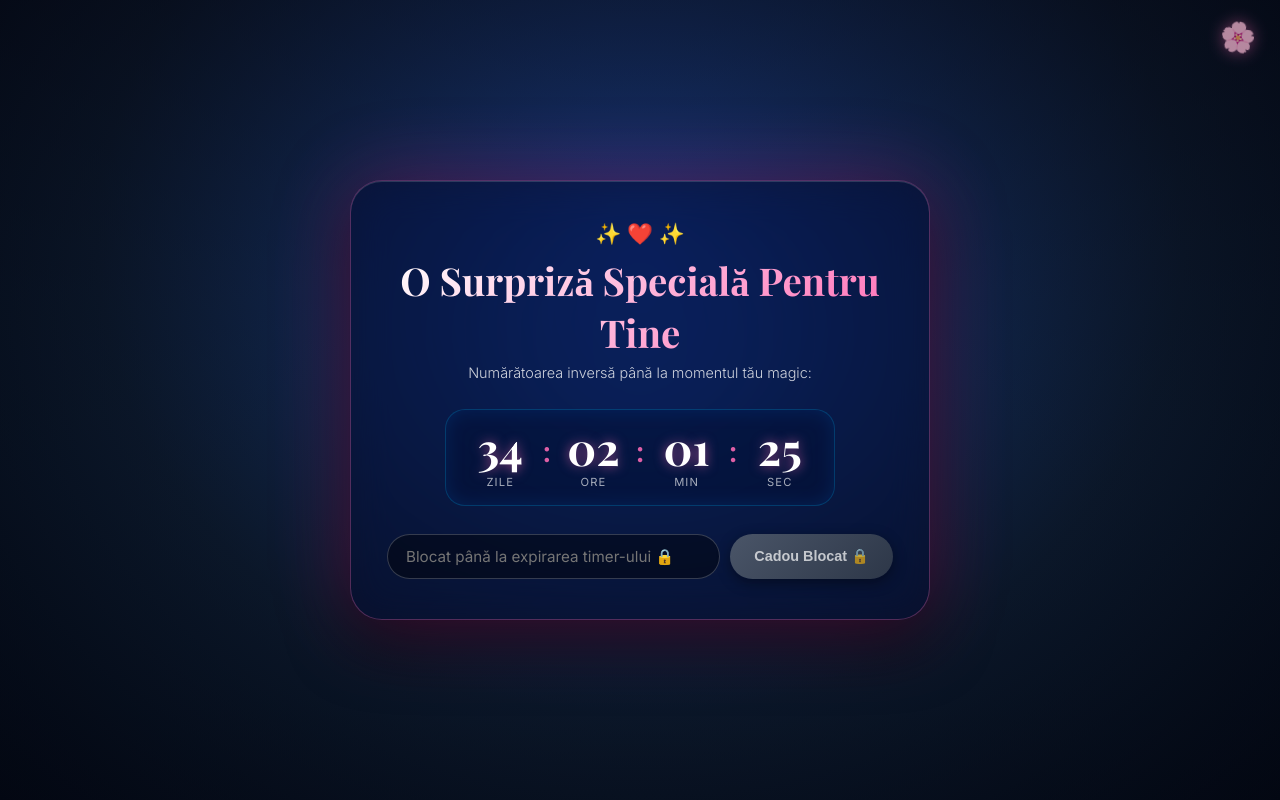
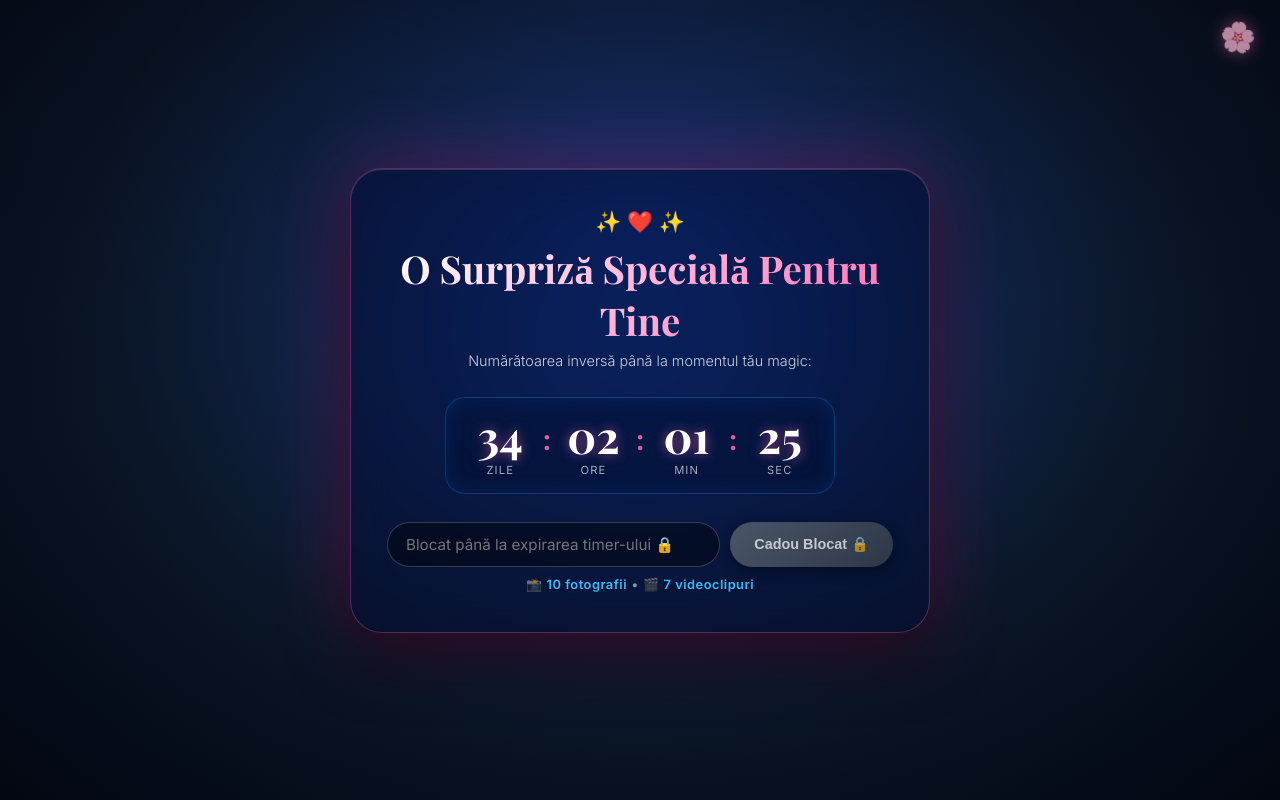
Before and after one commit to corneluu/la-multi-ani, a React (Vite) app: page / in a window 1280 px wide. Built offline with nearby package versions, Linux system fonts and the light colour scheme; no server answers.

Commit message:
Show photo and video count on login page

```diff
--- a/src/LoginPage.css
+++ b/src/LoginPage.css
@@ -428,3 +428,17 @@
     padding: 10px 14px;
   }
 }
+
+/* ── Gallery Preview Hint ── */
+.gallery-preview-hint {
+  margin-top: 10px;
+  text-align: center;
+  font-size: 0.8rem;
+  color: rgba(255, 255, 255, 0.55);
+  letter-spacing: 0.04em;
+}
+
+.gallery-preview-hint span {
+  color: #38bdf8;
+  font-weight: 600;
+}
--- a/src/LoginPage.jsx
+++ b/src/LoginPage.jsx
@@ -1,7 +1,11 @@
 import React, { useState, useEffect } from 'react'
 import { useNavigate } from 'react-router-dom'
 import { sendTelemetryEvent } from './telemetry'
+import { MEDIA_CONFIG } from './config'
 import './LoginPage.css'
+
+const photoCount = MEDIA_CONFIG.filter(i => i.mediaType === 'image').length
+const videoCount = MEDIA_CONFIG.filter(i => i.mediaType === 'video').length
 
 const TARGET_DATE_STR = import.meta.env.VITE_COUNTDOWN_TARGET || '2026-10-26T23:59:59'
 const MAIN_PASSWORD = import.meta.env.VITE_MAIN_PASSWORD || 'love'
@@ -196,6 +200,10 @@ export default function LoginPage({ onLoginSuccess }) {
           </div>
 
           {errorMsg && <p className="error-message">{errorMsg}</p>}
+
+          <div className="gallery-preview-hint">
+            📸 <span>{photoCount} fotografii</span>&nbsp;•&nbsp;🎬 <span>{videoCount} videoclipuri</span>
+          </div>
         </form>
       </main>
 
```
